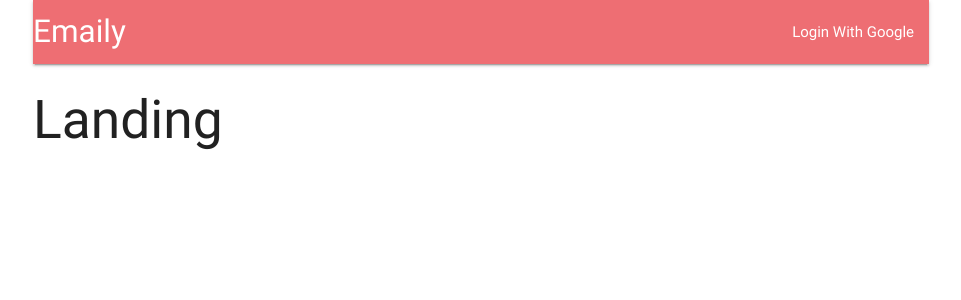
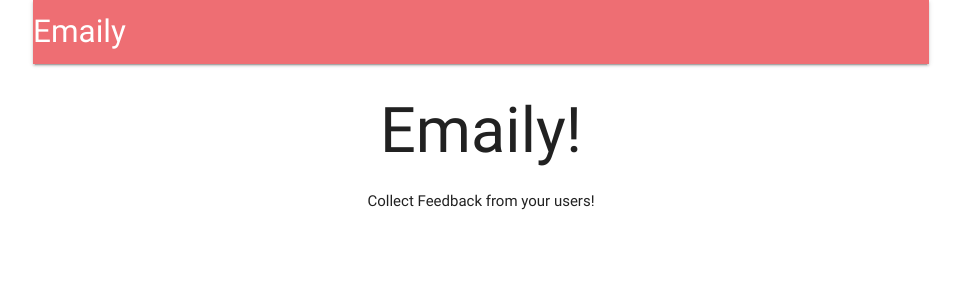
Before and after one commit to Chrisqtran3/Emaily-Full-Stack-Application, a React (Create React App) app in the folder client/: page / in a window 1280 px wide. Shown: the top 300 px of the page, without its empty margins (159-1120 px from the left). Built offline with nearby package versions, Linux system fonts and the light colour scheme; no server answers.

Commit message:
Update header, redirects, and reducer

```diff
--- a/client/src/actions/index.js
+++ b/client/src/actions/index.js
@@ -1,12 +1,8 @@
 import axios from 'axios';
 import { FETCH_USER } from './types';
 
-export const fetchUser = () => {
-  return function(dispatch) {
-    axios.get('/api/current_user')
-      .then(res => dispatch({
-        type: FETCH_USER,
-        payload: res
-      }))
-  }
-};
+export const fetchUser = () => async dispatch => {
+  const res = await axios.get('/api/current_user')
+
+  dispatch({ type: FETCH_USER, payload: res.data });
+}
--- a/client/src/components/App.js
+++ b/client/src/components/App.js
@@ -4,9 +4,9 @@ import { connect } from 'react-redux';
 import * as actions from '../actions';
 
 import Header from './Header'
+import Landing from './Landing'
 const Dashboard = () => <h2>Dashboard</h2>
 const SurveyNew = () => <h2>Survey New</h2>
-const Landing = () => <h2>Landing</h2>
 
 class App extends Component {
   componentDidMount() {
--- a/client/src/components/Header.js
+++ b/client/src/components/Header.js
@@ -1,13 +1,30 @@
 import React, { Component } from 'react';
+import { connect } from 'react-redux'
+import { Link } from 'react-router-dom'
 
 class Header extends Component {
+  renderContent() {
+    switch (this.props.auth) {
+      case null:
+        return;
+      case false:
+        return <li><a href='/auth/google'>Login With Google</a></li>
+      default:
+        return <li><a href='/api/logout'>Logout</a></li>
+    }
+  }
   render() {
     return (
       <nav>
         <div className="nav-wrapper">
-          <a className=" left brand-logo">Emaily</a>
+          <Link
+            to={this.props.auth ? '/surveys' : '/'}
+            className="left brand-logo"
+          >
+            Emaily
+          </Link>
           <ul className="right">
-            <li><a>Login With Google</a></li>
+            <li><a>{this.renderContent()}</a></li>
           </ul>
         </div>
       </nav>
@@ -15,4 +32,10 @@ class Header extends Component {
   }
 }
 
-export default Header;
+function mapStateToProps({ auth }) {
+  return {
+    auth
+  }
+}
+
+export default connect(mapStateToProps)(Header);
--- /dev/null
+++ b/client/src/components/Landing.js
@@ -0,0 +1,12 @@
+import React from 'react';
+
+const Landing = () => {
+  return (
+    <div style={{ textAlign: 'center' }}>
+      <h1>Emaily!</h1>
+      Collect Feedback from your users!
+    </div>
+  );
+};
+
+export default Landing;
--- a/client/src/reducers/authReducer.js
+++ b/client/src/reducers/authReducer.js
@@ -1,6 +1,9 @@
-export default function(state = {}, action) {
-  console.log(action);
+import { FETCH_USER } from '../actions/types'
+
+export default function(state = null, action) {
   switch (action.type) {
+    case FETCH_USER:
+      return action.payload || false;
     default:
       return state;
   }
```
Also changed, not shown: 1 other file (tests, documents, lock files or other folders).
